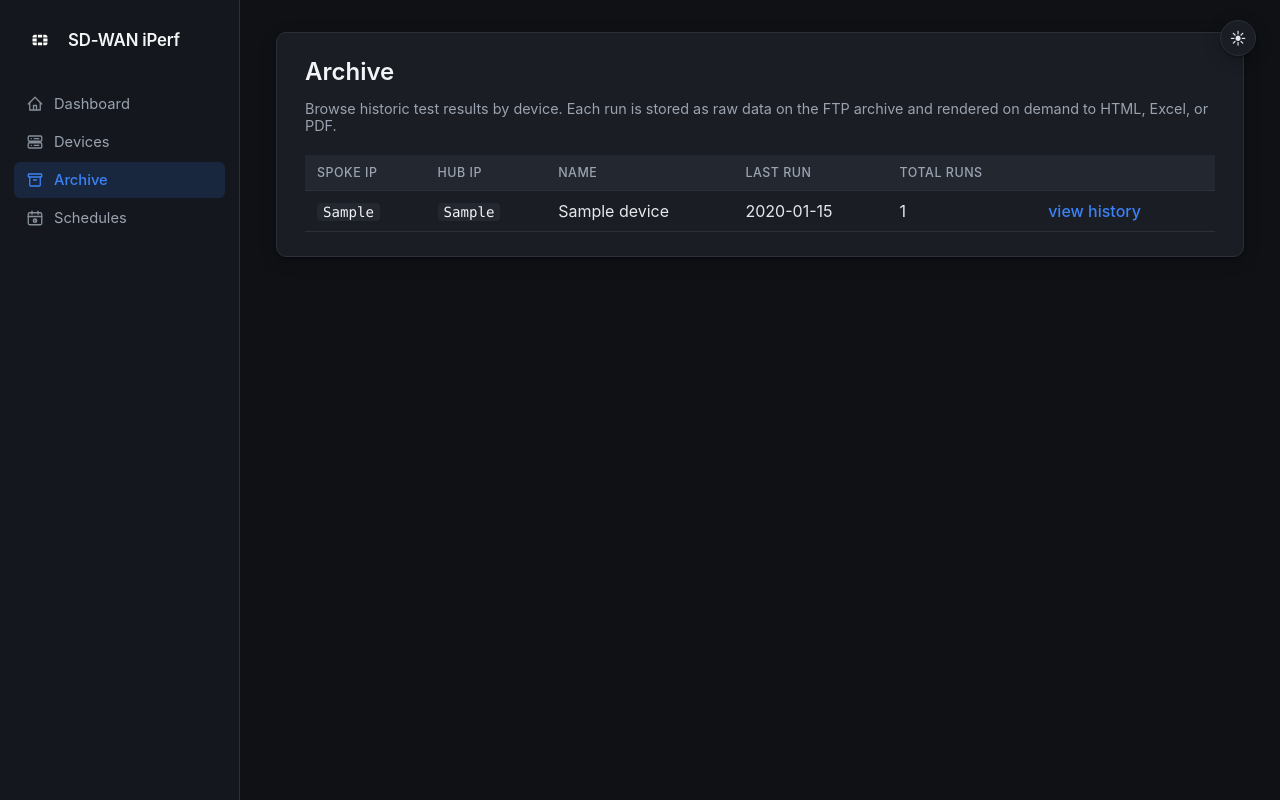
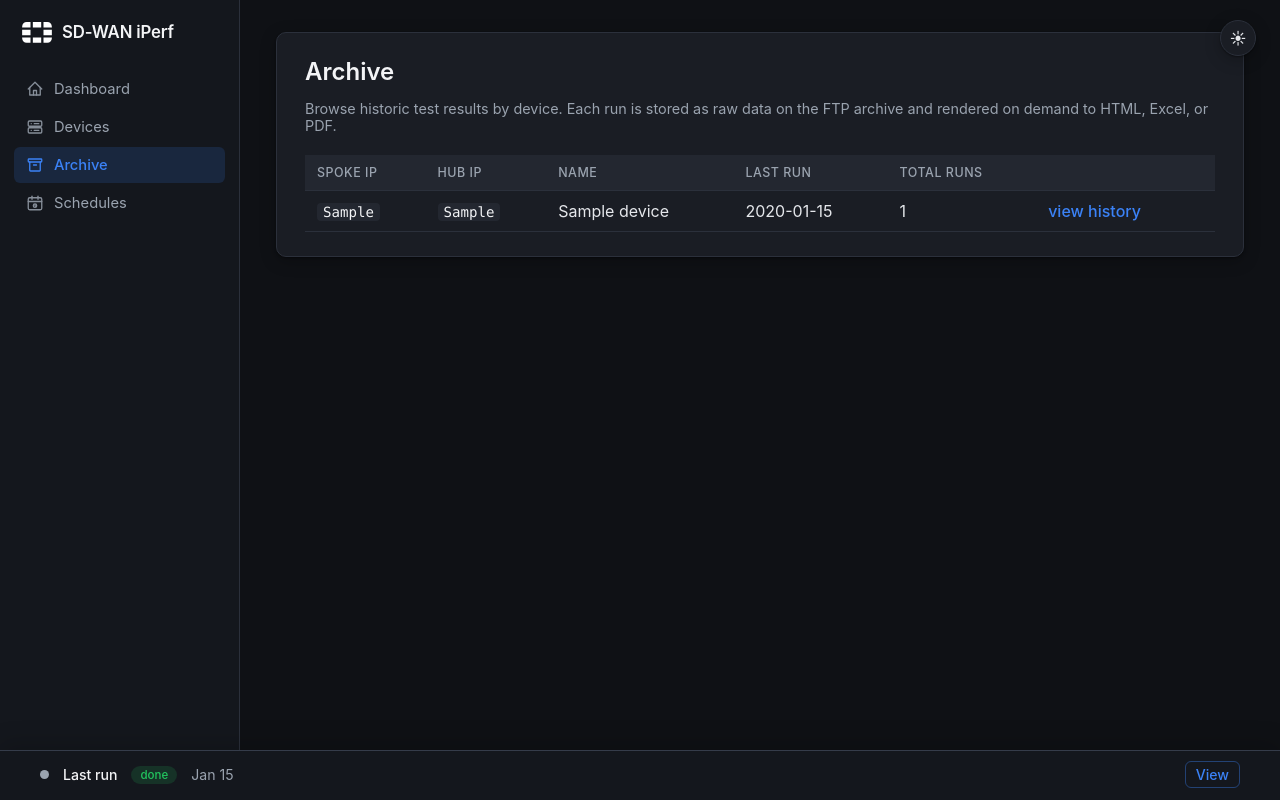
Before and after one commit to m0e97/iperf_stress_test, a FastAPI app: page /archive in a window 1280 px wide. Run offline with FastAPI, Linux system fonts and the light colour scheme; tables that the repository leaves empty hold one stand-in row (values such as "Sample post"); some libraries are stand-ins or nearby versions.

Commit message:
Inline brand SVG with tight viewBox and add idle run-bar state
The Fortinet logomark SVG's viewBox spans 183x160 but the glyph only
fills the central ~42%, so a sized <img> rendered the mark much
smaller than the adjacent title. Inline the SVG with a tight viewBox
(53 53 77 54), fill via currentColor, and theme it per data-theme.

Extend /jobs/active to also surface the most recent finished run when
no job is active, and have the bottom run bar render an idle "Last
run" summary (status pill, pass/fail counts, relative time) so the
bar is discoverable between runs.

Co-Authored-By: Claude Opus 4.7 <noreply@anthropic.com>

```diff
--- a/webapp/app.py
+++ b/webapp/app.py
@@ -340,19 +340,33 @@ def _active_job_id() -> str | None:
 @app.get("/jobs/active")
 def active_job():
     aid = _active_job_id()
-    if aid is None:
-        return JSONResponse({"id": None})
-    job = JOBS.get(aid)
-    if job is None:
-        return JSONResponse({"id": None})
-    total = job.total_steps or (len(job.device_ids) if job.device_ids else 0)
+    if aid is not None:
+        job = JOBS.get(aid)
+        if job is not None:
+            total = job.total_steps or (len(job.device_ids) if job.device_ids else 0)
+            return JSONResponse({
+                "state": "running",
+                "id": job.id,
+                "status": job.status,
+                "current": job.current_step,
+                "total": total,
+                "message": job.current_message,
+                "started_at": job.started_at.isoformat(),
+            })
+    last = db.latest_run()
+    if last is None:
+        return JSONResponse({"state": "empty"})
+    summary = last.get("summary") or {}
     return JSONResponse({
-        "id": job.id,
-        "status": job.status,
-        "current": job.current_step,
-        "total": total,
-        "message": job.current_message,
-        "started_at": job.started_at.isoformat(),
+        "state": "idle",
+        "id": last["id"],
+        "status": last.get("status") or "",
+        "finished_at": last.get("finished_at"),
+        "started_at": last.get("started_at"),
+        "source": last.get("source") or "",
+        "successful_sites": summary.get("successful_sites"),
+        "failed_sites": summary.get("failed_sites"),
+        "total_sites": summary.get("total_sites"),
     })
 
 
--- a/webapp/db.py
+++ b/webapp/db.py
@@ -297,6 +297,22 @@ def get_run(run_id: str) -> dict[str, Any] | None:
     return dict(row) if row else None
 
 
+def latest_run() -> dict[str, Any] | None:
+    with _connect() as conn:
+        row = conn.execute(
+            """SELECT id, started_at, finished_at, status, exit_code, source, summary_json
+               FROM runs ORDER BY started_at DESC LIMIT 1"""
+        ).fetchone()
+    if not row:
+        return None
+    r = dict(row)
+    try:
+        r["summary"] = json.loads(r["summary_json"]) if r.get("summary_json") else {}
+    except Exception:
+        r["summary"] = {}
+    return r
+
+
 # --- Schedules ------------------------------------------------------------
 
 def list_schedules() -> list[dict[str, Any]]:
--- a/webapp/static/styles.css
+++ b/webapp/static/styles.css
@@ -100,23 +100,17 @@ body {
 .brand-mark {
     display: inline-grid;
     place-items: center;
-    width: 36px;
-    height: 36px;
+    width: 30px;
+    height: 21px;
     flex-shrink: 0;
+    color: #DA291C;
 }
+:root[data-theme="dark"] .brand-mark { color: #ffffff; }
 .brand-logo {
-    width: 36px;
-    height: 36px;
-    object-fit: contain;
+    width: 100%;
+    height: 100%;
+    display: block;
 }
-/* show white logo on dark, red logo on light */
-:root[data-theme="dark"]  .brand-logo-light { display: none; }
-:root[data-theme="dark"]  .brand-logo-dark  { display: block; }
-:root[data-theme="light"] .brand-logo-dark  { display: none; }
-:root[data-theme="light"] .brand-logo-light { display: block; }
-/* default (no attribute yet) matches dark */
-:root:not([data-theme]) .brand-logo-light { display: none; }
-:root:not([data-theme]) .brand-logo-dark  { display: block; }
 .brand-text { font-weight: 600; font-size: 1.05em; line-height: 1; letter-spacing: -0.01em; }
 
 .side-nav {
@@ -504,6 +498,21 @@ input.invalid, select.invalid, textarea.invalid { border-color: var(--err); }
     display: none;
 }
 .run-bar.visible { display: block; }
+.run-bar.idle .run-bar-dot { background: var(--muted); animation: none; box-shadow: none; }
+.run-bar.idle .run-bar-track { display: none; }
+.run-bar.idle .run-bar-count { display: none; }
+.run-bar-status-pill {
+    display: inline-flex;
+    align-items: center;
+    padding: 2px 9px;
+    border-radius: 999px;
+    font-size: 0.82em;
+    font-weight: 500;
+    background: var(--panel-2);
+    color: var(--text);
+}
+.run-bar-status-pill.ok { background: rgba(34, 197, 94, 0.15); color: var(--ok); }
+.run-bar-status-pill.err { background: rgba(239, 68, 68, 0.15); color: var(--err); }
 .run-bar-row {
     display: flex;
     align-items: center;
--- a/webapp/templates/base.html
+++ b/webapp/templates/base.html
@@ -18,9 +18,10 @@
 {% set path = request.url.path %}
 <aside class="sidebar">
     <a class="brand" href="/">
-        <span class="brand-mark">
-            <img class="brand-logo brand-logo-dark"  src="/static/icons/Fortinet-logomark-rgb-white.svg" alt="Fortinet">
-            <img class="brand-logo brand-logo-light" src="/static/icons/Fortinet-logomark-rgb-red.svg"   alt="Fortinet">
+        <span class="brand-mark" aria-label="Fortinet">
+            <svg class="brand-logo" viewBox="53 53 77 54" xmlns="http://www.w3.org/2000/svg" aria-hidden="true">
+                <path fill="currentColor" d="M129.7,73.1v13.8h0h-21.5V73.1l0,0H129.7L129.7,73.1L129.7,73.1z M80.8,106.6L80.8,106.6l21.5,0v0V92.8H80.8 V106.6z M129.7,64.9c0-6.4-5.2-11.6-11.6-11.6l-9.9,0v13.8h21.5V64.9z M80.8,53.3v13.8l0,0h21.5l0,0V53.3v0L80.8,53.3L80.8,53.3z M53.3,73.1L53.3,73.1v13.8l0,0h21.5V73.1l0,0H53.3L53.3,73.1z M108.2,106.6l9.9,0c6.4,0,11.6-5.2,11.6-11.6v-2.2h-21.5V106.6z M53.3,95c0,6.4,5.2,11.6,11.6,11.6l9.9,0V92.8H53.3V95z M53.3,64.9v2.2h21.5V53.3l-9.9,0C58.5,53.3,53.3,58.5,53.3,64.9z"/>
+            </svg>
         </span>
         <span class="brand-text">SD-WAN iPerf</span>
     </a>
@@ -64,7 +65,8 @@
 <div id="run-bar" class="run-bar" role="status" aria-live="polite">
     <div class="run-bar-row">
         <span class="run-bar-dot" aria-hidden="true"></span>
-        <span class="run-bar-label">Run in progress</span>
+        <span class="run-bar-label" id="run-bar-label">Run in progress</span>
+        <span class="run-bar-status-pill" id="run-bar-pill" hidden></span>
         <span class="run-bar-count" id="run-bar-count"></span>
         <div class="run-bar-track"><div class="run-bar-fill indeterminate" id="run-bar-fill"></div></div>
         <span class="run-bar-detail" id="run-bar-detail"></span>
@@ -100,52 +102,99 @@
     const count = document.getElementById("run-bar-count");
     const detail = document.getElementById("run-bar-detail");
     const link = document.getElementById("run-bar-link");
-    let lastJobId = null;
+    const label = document.getElementById("run-bar-label");
+    const pill = document.getElementById("run-bar-pill");
     let timer = null;
+    let pollMs = 8000;
 
     function hide() {
-        bar.classList.remove("visible");
+        bar.classList.remove("visible", "idle");
         document.body.classList.remove("has-run-bar");
     }
-    function show(job) {
+    function showRunning(j) {
         bar.classList.add("visible");
+        bar.classList.remove("idle");
         document.body.classList.add("has-run-bar");
-        link.href = "/run/" + job.id;
-        if (typeof job.total === "number" && job.total > 0) {
-            const cur = Math.min(job.current || 0, job.total);
-            count.textContent = cur + " / " + job.total;
+        label.textContent = "Run in progress";
+        pill.hidden = true;
+        link.href = "/run/" + j.id;
+        link.textContent = "View run";
+        if (typeof j.total === "number" && j.total > 0) {
+            const cur = Math.min(j.current || 0, j.total);
+            count.textContent = cur + " / " + j.total;
             fill.classList.remove("indeterminate");
-            fill.style.width = Math.round((cur / job.total) * 100) + "%";
+            fill.style.width = Math.round((cur / j.total) * 100) + "%";
         } else {
             count.textContent = "";
             fill.classList.add("indeterminate");
             fill.style.width = "";
         }
-        detail.textContent = job.message || "Running…";
+        detail.textContent = j.message || "Running…";
+    }
+    function fmtTime(iso) {
+        if (!iso) return "";
+        const d = new Date(iso);
+        if (isNaN(d)) return iso;
+        const now = new Date();
+        const diff = (now - d) / 1000;
+        if (diff < 60) return "just now";
+        if (diff < 3600) return Math.floor(diff / 60) + "m ago";
+        if (diff < 86400) return Math.floor(diff / 3600) + "h ago";
+        return d.toLocaleDateString(undefined, { month: "short", day: "numeric" });
+    }
+    function showIdle(j) {
+        bar.classList.add("visible", "idle");
+        document.body.classList.add("has-run-bar");
+        label.textContent = "Last run";
+        const status = (j.status || "").toLowerCase();
+        pill.hidden = false;
+        pill.textContent = status || "unknown";
+        pill.classList.remove("ok", "err");
+        if (status === "done") pill.classList.add("ok");
+        else if (status === "error") pill.classList.add("err");
+        const parts = [];
+        if (typeof j.successful_sites === "number" || typeof j.failed_sites === "number") {
+            const ok = j.successful_sites || 0;
+            const fail = j.failed_sites || 0;
+            parts.push(ok + " pass · " + fail + " fail");
+        }
+        const when = fmtTime(j.finished_at || j.started_at);
+        if (when) parts.push(when);
+        detail.textContent = parts.join(" · ");
+        link.href = "/run/" + j.id;
+        link.textContent = "View";
     }
     async function tick() {
         try {
             const r = await fetch("/jobs/active", { cache: "no-store" });
             if (!r.ok) { hide(); return; }
             const j = await r.json();
-            if (!j || !j.id || (j.status !== "running" && j.status !== "pending")) {
+            if (j.state === "running") {
+                pollMs = 2000;
+                showRunning(j);
+            } else if (j.state === "idle") {
+                pollMs = 15000;
+                showIdle(j);
+            } else {
+                pollMs = 15000;
                 hide();
-                lastJobId = null;
-                return;
             }
-            lastJobId = j.id;
-            show(j);
+            schedule();
         } catch (e) {
             // network blip — keep current state
+            schedule();
         }
     }
+    function schedule() {
+        clearTimeout(timer);
+        timer = setTimeout(tick, pollMs);
+    }
     function start() {
-        if (timer) return;
+        clearTimeout(timer);
         tick();
-        timer = setInterval(tick, 2000);
     }
     document.addEventListener("visibilitychange", () => {
-        if (document.hidden) { clearInterval(timer); timer = null; }
+        if (document.hidden) { clearTimeout(timer); timer = null; }
         else { start(); }
     });
     start();
```
